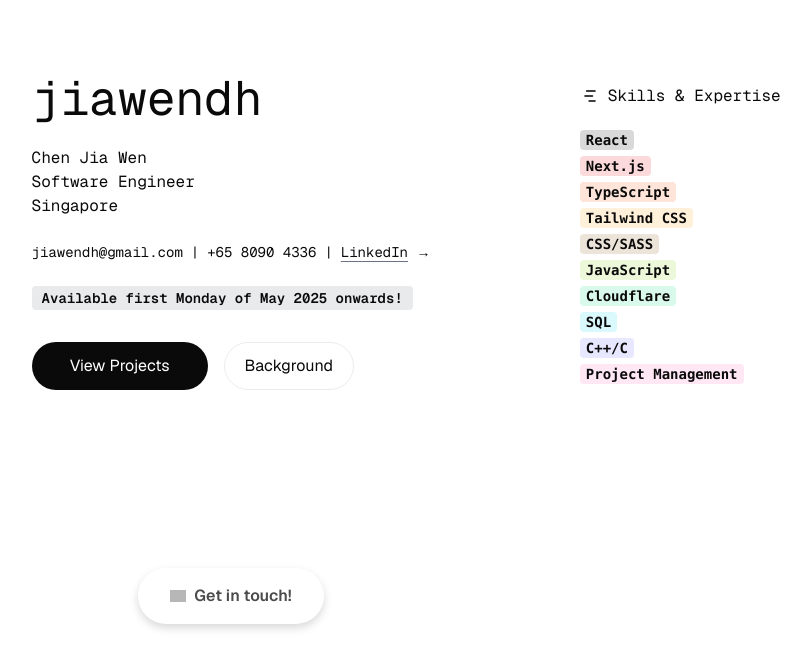
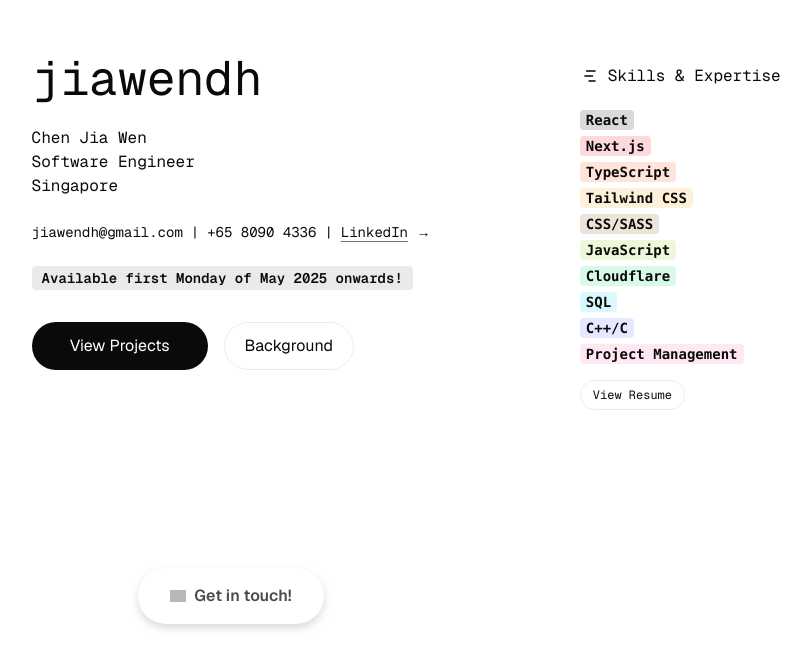
Before and after one commit to jiawendh/jiawendh, a Next.js app: page / in a window 1280 px wide. Shown: the part 152-800 px from the top of the page, without its empty margins (409-1220 px from the left). Built offline with nearby package versions, Linux system fonts and the light colour scheme; grey boxes are pictures that could not be loaded.

Commit message:
feat: add resume

```diff
--- a/src/app/components/background/career_section.tsx
+++ b/src/app/components/background/career_section.tsx
@@ -24,7 +24,8 @@ const CareerItems: TimelineItemProps[] = [
           "Implement data compression and parsing for data integrity, and middleware for protected endpoints",
           "Create detailed API documentation with Swagger UI and OpenAPI for enhanced developer accessibility",
           "Optimise components for reusability and develop tools to streamline update tracking within the team",
-          "Work with UI/UX designers on tight deadlines for iterative changes and timely delivery"
+          "Work with UI/UX designers on tight deadlines for iterative changes and timely delivery",
+          "Utilises AGILE methodology and GitHub to collaboratively develop code and track progress in a large team"
         ],
       }
     ]
--- a/src/app/components/sidebar.tsx
+++ b/src/app/components/sidebar.tsx
@@ -1,4 +1,5 @@
 import Image from "next/image";
+import { cn } from "@/lib/utils";
 
 export interface tag {
   title: string;
@@ -179,6 +180,17 @@ export default function Sidebar(props: { className?: string }) {
               })
             }
           </ol>
+          <div className="mt-4 hidden xl:inline-block">
+            <a
+              className={cn("rounded-full border border-solid border-black/[.08]",
+                "flex items-center justify-center gap-1.5 py-1.5 px-3 text-xs",
+                "transition-colors hover:bg-[#f2f2f2] hover:border-transparent")}
+              href="/ChenJiaWen_Resume_2025.pdf"
+              target="_blank"
+            >
+              View Resume
+            </a>
+          </div>
         </div>
       </div>
     </section>
--- a/src/app/page.tsx
+++ b/src/app/page.tsx
@@ -86,6 +86,16 @@ export default function Home() {
               >
                 Background
               </a>
+              <a
+                className={cn("rounded-full border border-solid border-black/[.08]",
+                  "flex items-center justify-center h-10 sm:h-12 px-4 sm:px-5",
+                  "transition-colors hover:bg-[#f2f2f2] hover:border-transparent",
+                  "text-sm sm:text-base xl:hidden")}
+                href="/ChenJiaWen_Resume_2025.pdf"
+                target="_blank"
+              >
+                Resume
+              </a>
             </div>
           </div>
         </section>
```
Also changed, not shown: 1 other file (tests, documents, lock files or other folders).
